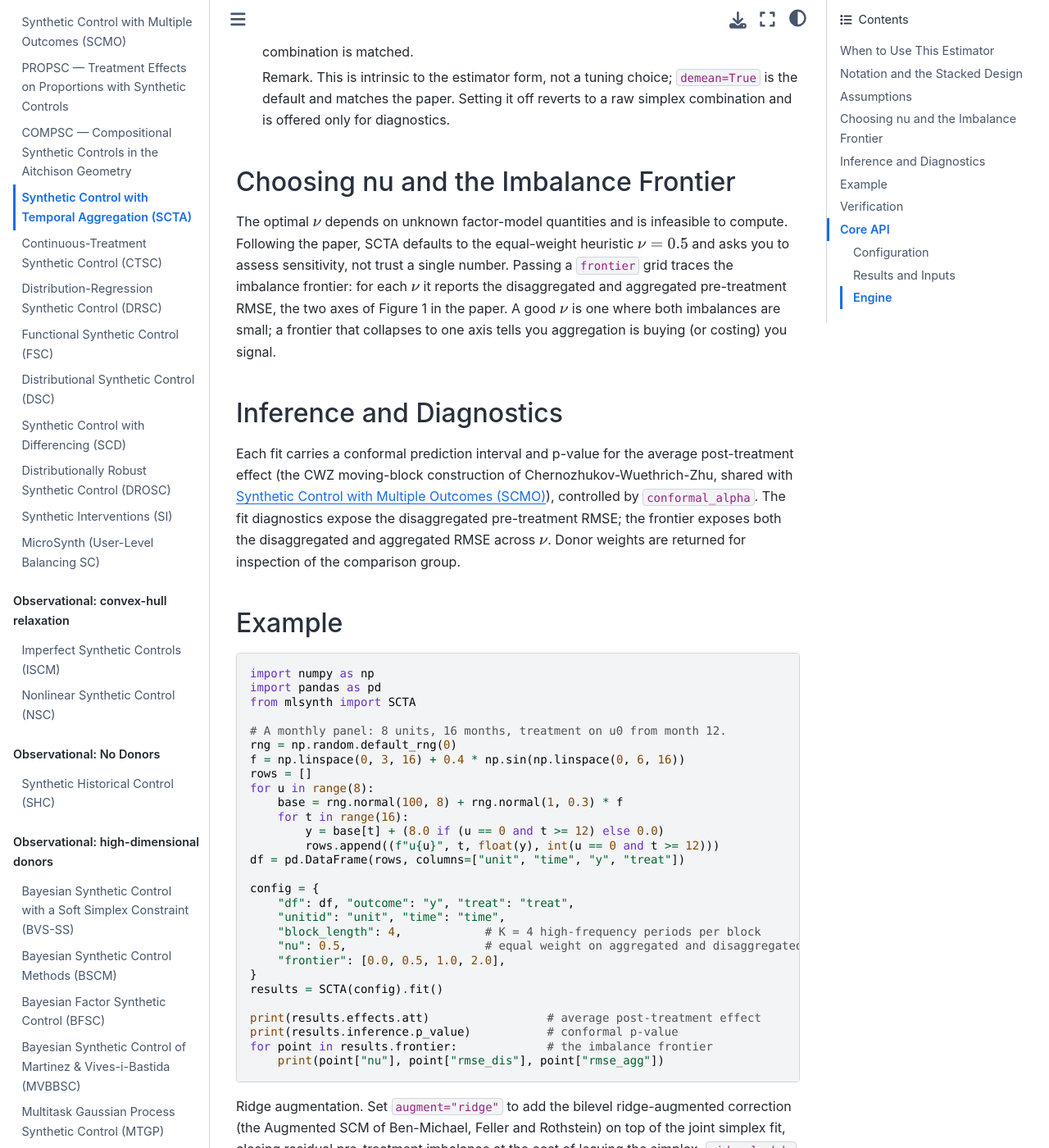
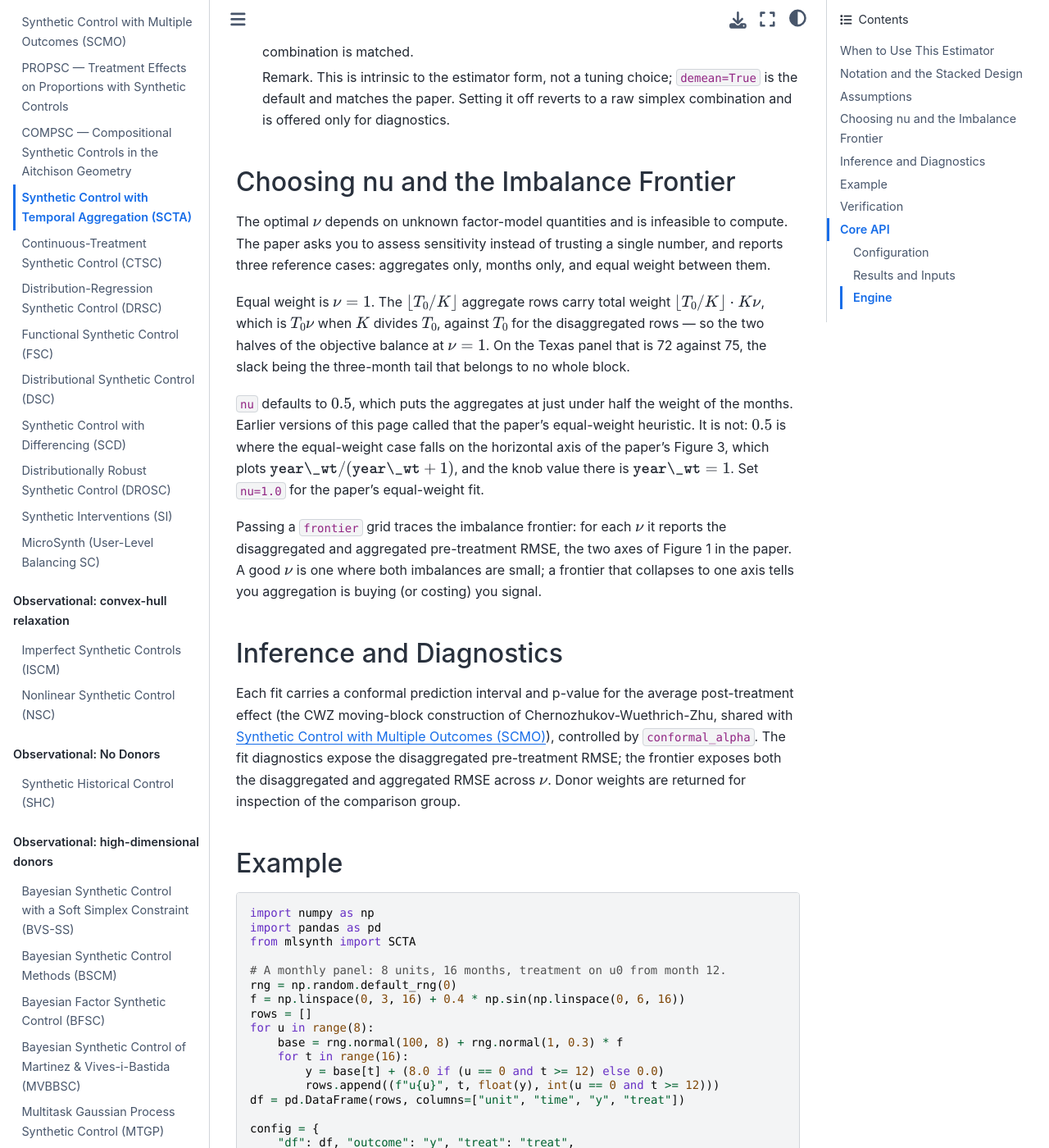
Before and after one commit to jgreathouse9/mlsynth, a Sphinx documentation site: the page built from docs/scta.rst, in a window 1280 px wide and 1400 px high, scrolled down 2341 px. Shown: the whole window at 82% size. Built offline with Sphinx 7.4.7 and the Sphinx Book theme 1.1.4, drawn with Linux system fonts in a browser that asks for light colours.

Commit message:
SCTA: nu = 0.5 is not the paper's equal-weight heuristic
Following the knob correction, the documented default no longer stood up.
docs/scta.rst and the SCTAConfig field both described nu = 0.5 as "the
paper's default heuristic". It is not.

The paper's equal-weight case is year_wt = 1. The authors' code names the
variable holding that fit plt_equal, titles its Figure 2 panel "Yearly +
Monthly Births", and plots Figure 3 against year_wt / (year_wt + 1), on
which year_wt = 1 sits at 0.5. The 0.5 was read off that axis and taken
for the knob.

On mlsynth's own convention the check needs no reference to the paper:
the floor(T0/K) aggregate rows carry total weight floor(T0/K) * K * nu
against T0 for the disaggregated rows, so the two halves of the objective
balance at nu = 1. On the Texas panel that is 72 against 75, the slack
being the three-month tail belonging to no whole block; at nu = 0.5 the
aggregates carry 36 against 75.

The default is left at 0.5 because moving it changes the answer for every
existing caller, which is a decision and not a documentation fix. Both
docs now state the value, what it means, and that nu = 1.0 is the paper's
case; the runnable example's "equal weight" comment moves to nu = 1.0,
where it is true.

Co-Authored-By: Claude Opus 5 <noreply@anthropic.com>
Claude-Session: https://claude.ai/code/session_0164pt1iUCTy5SnNK9nCJZvp

```diff
--- a/docs/scta.rst
+++ b/docs/scta.rst
@@ -122,13 +122,29 @@ Choosing nu and the Imbalance Frontier
 --------------------------------------
 
 The optimal :math:`\nu` depends on unknown factor-model quantities and is
-infeasible to compute. Following the paper, SCTA defaults to the equal-weight
-heuristic :math:`\nu = 0.5` and asks you to assess sensitivity, not trust a
-single number. Passing a ``frontier`` grid traces the imbalance
-frontier: for each :math:`\nu` it reports the disaggregated and aggregated
-pre-treatment RMSE, the two axes of Figure 1 in the paper. A good
-:math:`\nu` is one where both imbalances are small; a frontier that collapses
-to one axis tells you aggregation is buying (or costing) you signal.
+infeasible to compute. The paper asks you to assess sensitivity instead of
+trusting a single number, and reports three reference cases: aggregates only,
+months only, and equal weight between them.
+
+Equal weight is :math:`\nu = 1`. The :math:`\lfloor T_0/K \rfloor` aggregate
+rows carry total weight :math:`\lfloor T_0/K \rfloor \cdot K\nu`, which is
+:math:`T_0 \nu` when :math:`K` divides :math:`T_0`, against :math:`T_0` for the
+disaggregated rows — so the two halves of the objective balance at
+:math:`\nu = 1`. On the Texas panel that is 72 against 75, the slack being the
+three-month tail that belongs to no whole block.
+
+``nu`` defaults to :math:`0.5`, which puts the aggregates at just under half the
+weight of the months. Earlier versions of this page called that the paper's
+equal-weight heuristic. It is not: :math:`0.5` is where the equal-weight case
+falls on the horizontal axis of the paper's Figure 3, which plots
+:math:`\texttt{year\_wt} / (\texttt{year\_wt} + 1)`, and the knob value there is
+:math:`\texttt{year\_wt} = 1`. Set ``nu=1.0`` for the paper's equal-weight fit.
+
+Passing a ``frontier`` grid traces the imbalance frontier: for each
+:math:`\nu` it reports the disaggregated and aggregated pre-treatment RMSE, the
+two axes of Figure 1 in the paper. A good :math:`\nu` is one where both
+imbalances are small; a frontier that collapses to one axis tells you
+aggregation is buying (or costing) you signal.
 
 Inference and Diagnostics
 -------------------------
@@ -165,7 +181,7 @@ Example
        "df": df, "outcome": "y", "treat": "treat",
        "unitid": "unit", "time": "time",
        "block_length": 4,            # K = 4 high-frequency periods per block
-       "nu": 0.5,                    # equal weight on aggregated and disaggregated
+       "nu": 1.0,                    # equal weight on aggregated and disaggregated
        "frontier": [0.0, 0.5, 1.0, 2.0],
    }
    results = SCTA(config).fit()
```
Also changed, not shown: docs/replications/scta.rst (+23 -0 lines), 1 other file.
